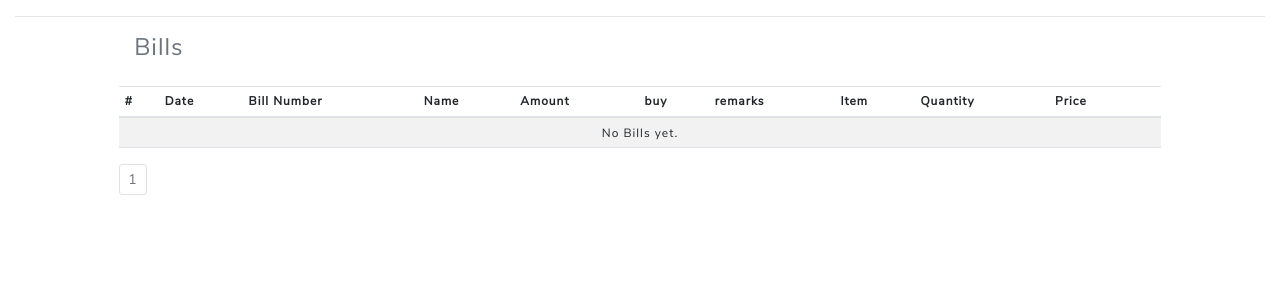
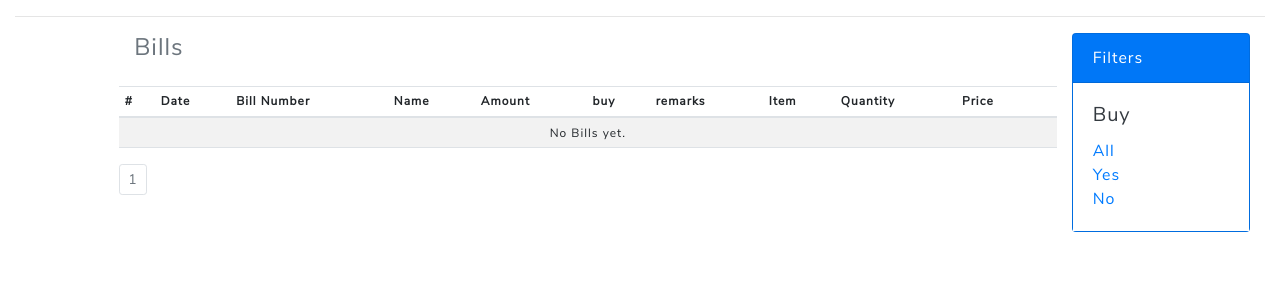
Before and after one commit to dilipj17/dairy-webstie, a Django app: page /item/viewbills/ in a window 1280 px wide. Shown: the part 70-370 px from the top of the page. Run offline with Django 3.2, Linux system fonts and the light colour scheme; the visitor is signed in with stand-in values (Sample User, id 1); data that the repository does not hold is empty; some libraries are stand-ins or nearby versions.

Commit message:
bill filter added

```diff
--- a/item_register/templates/viewbill.html
+++ b/item_register/templates/viewbill.html
@@ -12,7 +12,7 @@
   <div class="container-fluid">
     <div class="row">
       <div class="col-sm-1"></div>
-      <div class="col-sm-10">
+      <div class="col-sm-9">
         <div class="row mb-3">
           <div class="col-sm-4 text-muted"><h4> Bills</h4></div>
           <div class="col-sm-4"></div>
@@ -83,17 +83,27 @@
               {% for item in "x"|ljust:object_list.paginator.num_pages %}
                 {%if forloop.counter == object_list.number %}
                   <li class="page-item disabled">
-                    <a class="page-link" href="?page={{forloop.counter}}" tabindex="-1">{{forloop.counter}}</a>
+                    <a class="page-link" href="?page={{forloop.counter}}&item={{active}}" tabindex="-1">{{forloop.counter}}</a>
                   </li>
                 {%else%}
-                  <li class="page-item"><a class="page-link" href="?page={{forloop.counter}}">{{forloop.counter}}</a></li>
+                  <li class="page-item"><a class="page-link" href="?page={{forloop.counter}}&item={{active}}">{{forloop.counter}}</a></li>
                 {%endif%}
               {% endfor %}
             </ul>
           </nav>
         </div>
       </div>
-      <div class="col-sm-1"></div>
+      <div class="col-sm-2">
+        <div class="card text-white bg-primary mb-3" style="max-width: 18rem;">
+          <div class="card-header">Filters</div>
+          <div class="card-body bg-white text-dark">
+            <h5 class="card-title">Buy</h5>
+            <a href="?item=0" class="card-text" style="cursor:pointer">All</a><br>
+            <a href="?item=1" class="card-text" style="cursor:pointer">Yes</a><br>
+            <a href="?item=2" class="card-text" style="cursor:pointer">No</a><br>
+          </div>
+        </div>
+      </div>
     </div>
   </div>
 {%endblock%}
--- a/item_register/views.py
+++ b/item_register/views.py
@@ -96,8 +96,15 @@ class ViewBill(LoginRequiredMixin,ListView):
     template_name = 'viewbill.html'
 
     def get_context_data(self, **kwargs):
+        item = self.request.GET.get('item')
+        query = Bill.objects.all()
+        if item == None:
+            item = 0
+        if item == '1':
+            query = query.filter(is_buy = True)
+        elif item == '2':
+            query = query.filter(is_buy = False)
         context = super(ViewBill, self).get_context_data(**kwargs)
-        query = Bill.objects.all().order_by('date')
         paginator = Paginator(query, self.paginate_by)
         page = self.request.GET.get('page')
         try:
@@ -108,6 +115,7 @@ class ViewBill(LoginRequiredMixin,ListView):
             file_exams = paginator.page(paginator.num_pages)
 
         context['object_list'] = file_exams
+        context['active'] = item
         return context
 
 class DeleteBill(LoginRequiredMixin,DeleteView):
```
